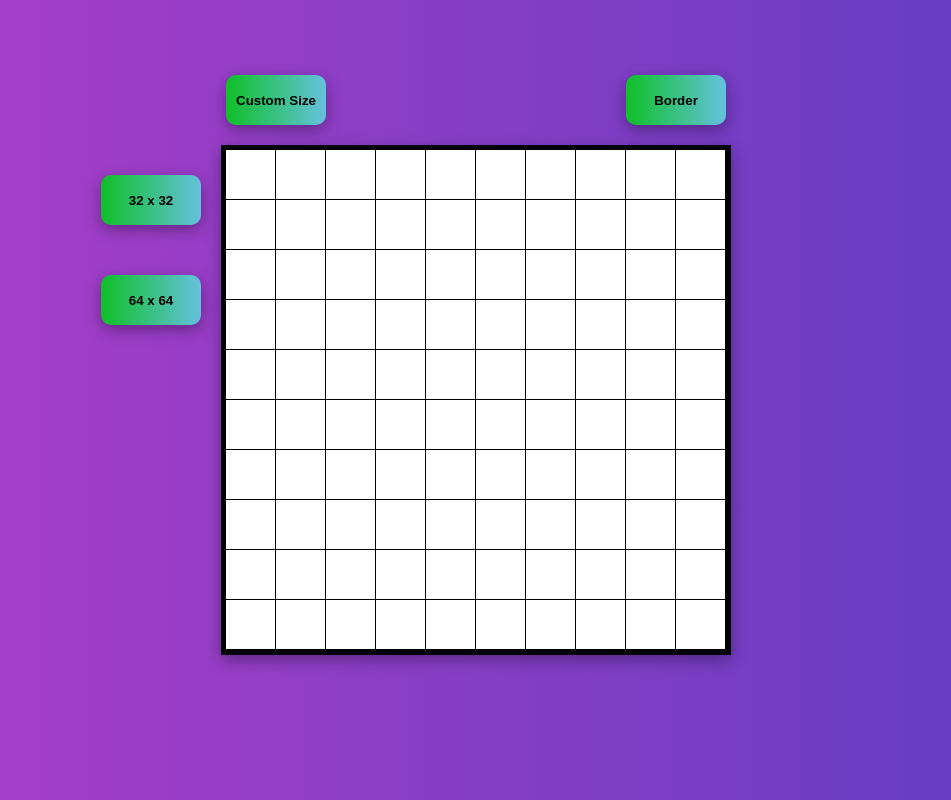
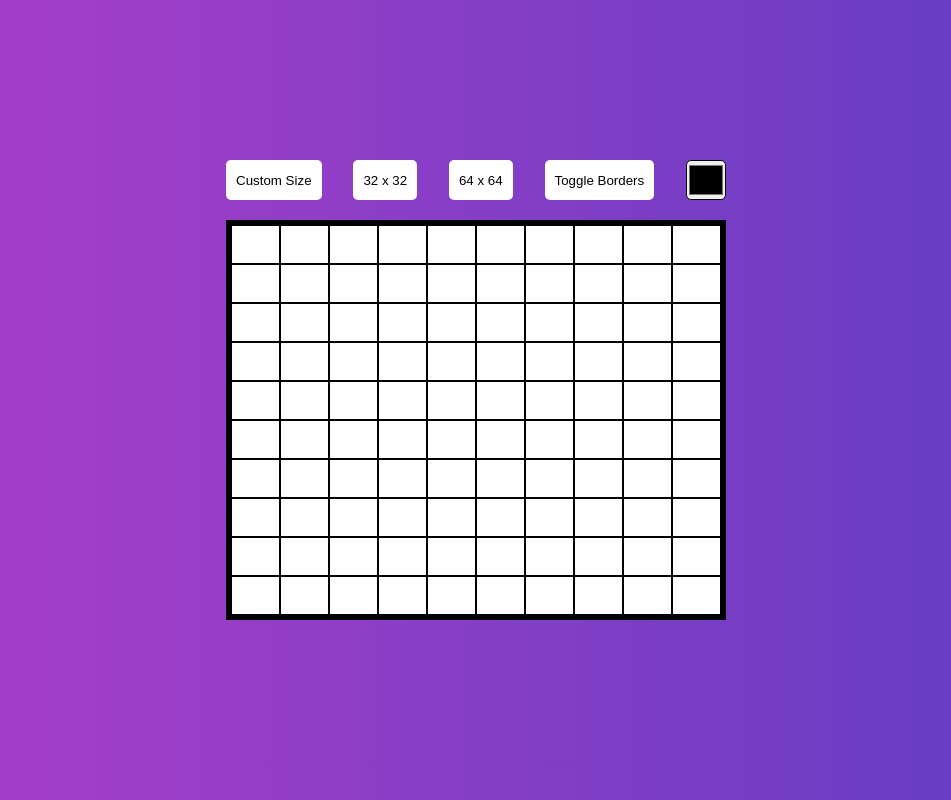
Before and after one commit to Andrtsit/Etch-a-sketch, a plain HTML site: page index.html in a window 1280 px wide. Shown: the whole page, without its empty margins (164-1115 px from the left). Drawn offline with Linux system fonts and the light colour scheme.

Commit message:
Refactoring the code,next step is make it responsive and add in some more features

```diff
--- /dev/null
+++ b/app.js
@@ -0,0 +1,100 @@
+"use strict";
+(()=> {
+// SELECTING DOM ELEMENTS
+const container = document.querySelector(".container");
+const customSizeBtn = document.getElementById("custom-size-btn")
+const size32Btn = document.getElementById('fixed-size-32');
+const size64Btn = document.getElementById('fixed-size-64');
+const toggleBtn = document.getElementById('toggle');
+const colorInput = document.getElementById('color-option');
+
+// STATES?KINDA
+
+let currentColor  = 'black';
+let isDrawing = false;
+let currentButton = null;
+
+// FUNCTION FOR CREATING EACH GRID
+
+const createGrid = function(dimension){
+
+ container.style.setProperty("--grid-size", dimension);
+ container.innerHTML ="";
+
+ for(let i = 1; i <= dimension * dimension ; i++){
+  const cell = document.createElement('div');
+  cell.classList.add('box',"border");
+  container.appendChild(cell);
+}
+
+}
+
+// BY DEFAULT THE APP STARTS WITH A 10X10 GRID
+createGrid(10)
+
+
+// EVENT LISTENERS FOR DRAWING /MOUSEEVENTS
+container.addEventListener("mousedown", function (e) {
+  if (e.button === 0 || e.button === 2) {
+    isDrawing = true;
+    currentButton = e.button;
+    e.preventDefault();
+  }
+});
+
+container.addEventListener("mouseup", function () {
+  isDrawing = false;
+  currentButton = null;
+});
+
+container.addEventListener("mouseleave", function () {
+  isDrawing = false;
+  currentButton = null;
+});
+
+container.addEventListener("mouseover", function (e) {
+  if (e.target.classList.contains("box") && isDrawing) {
+    if (currentButton === 0) {
+      e.target.style.backgroundColor = currentColor;
+    } else if (currentButton === 2) {
+      e.target.style.backgroundColor = "#fff"; // BY DEFAULT ACTS LIKE AN ERASER , MAYBE I WILL ADD A SELECTION FOR THE RIGHT CLICK AS WELL
+    }
+  }
+});
+// DISABLING RIGHT CLICK POP UP INSIDE THE CONTAINER
+container.addEventListener("contextmenu", function (e) {
+  e.preventDefault();
+});
+
+// LISTENERS FOR THE BUTTONS /OPTIONS
+
+customSizeBtn.addEventListener("click", function () {
+ let gridsize = parseInt(
+ prompt("Choose the dimensions of the grid (this is a 10x10 by default , enter a number between 1-100"));
+
+ if(gridsize > 0 && gridsize <= 100)createGrid(gridsize);
+ else {
+  alert("Not a valid number")
+  createGrid(10)
+}
+});
+
+size32Btn.addEventListener("click", function(){
+  createGrid(32)
+});
+
+size64Btn.addEventListener("click", function(){
+  createGrid(64)
+});
+toggleBtn.addEventListener("click",function(){
+  const boxes = document.querySelectorAll(".box");
+  boxes.forEach((box)=> {
+  box.classList.toggle('border')
+  })
+})
+
+colorInput.addEventListener("change", function(e) {
+  currentColor = e.target.value;
+}
+)
+})();
--- a/index.html
+++ b/index.html
@@ -3,16 +3,19 @@
   <head>
     <meta charset="UTF-8" />
     <meta name="viewport" content="width=device-width, initial-scale=1.0" />
-    <link rel="stylesheet" href="style.css" />
-    <script defer src="script.js"></script>
-    <title>Etc a sketch</title>
+    <link rel="stylesheet" href="styles.css" />
+    <script defer src="app.js"></script>
+    <title>Sketch-It</title>
   </head>
   <body>
-    <div class="container">
-      <button id="fix-size-1">32 x 32</button>
-      <button id="fix-size-2">64 x 64</button>
-      <button class="btn">Custom Size</button>
-      <button id="border-btn">Border</button>
-    </div>
+    <header class="options">
+      <button id="custom-size-btn">Custom Size</button>
+      <button id="fixed-size-32">32 x 32</button>
+      <button id="fixed-size-64">64 x 64 </button>
+      <button id="toggle">Toggle Borders</button>
+      <input type="color"  id="color-option"></input>
+    </header>
+      <main class="container"></main>
+      <footer></footer>
   </body>
 </html>
--- a/script.js
+++ /dev/null
@@ -1,57 +0,0 @@
-"use strict";
-
-const app = function () {
-  const container = document.querySelector(`.container`);
-  const btn = document.querySelector(`.btn`);
-  const btnBorder = document.getElementById(`border-btn`);
-  const thirthyTwo = document.getElementById(`fix-size-1`);
-  const sixtyFour = document.getElementById(`fix-size-2`);
-
-  const createGrid = function (dimension) {
-    document.documentElement.style.setProperty("--grid-size", dimension);
-
-    for (let i = 1; i <= dimension; i++) {
-      let newRow = document.createElement(`div`);
-      newRow.classList.add(`row`);
-      for (let n = 1; n <= dimension; n++) {
-        let newBox = document.createElement(`div`);
-        newBox.classList.add(`box`);
-        newBox.classList.add(`border`);
-        newRow.appendChild(newBox);
-        newBox.addEventListener(`mouseover`, function () {
-          this.style.backgroundColor = `black`;
-          console.log(document.querySelectorAll(`.box`));
-        });
-      }
-      container.appendChild(newRow);
-    }
-  };
-  createGrid(10);
-
-  btn.addEventListener(`click`, function () {
-    let gridsize = parseInt(
-      prompt(`What are the dimensions you want for this grid ?(1-100 value)`)
-    );
-
-    document.querySelectorAll(`.box`).forEach((box) => box.remove());
-
-    if (gridsize > 0 && gridsize <= 100) createGrid(gridsize);
-    else alert(`not a valid number`);
-  });
-  btnBorder.addEventListener(`click`, function () {
-    document
-      .querySelectorAll(`.box`)
-      .forEach((box) => box.classList.toggle(`border`));
-  });
-
-  sixtyFour.addEventListener(`click`, function () {
-    document.querySelectorAll(`.box`).forEach((box) => box.remove());
-    createGrid(64);
-  });
-  thirthyTwo.addEventListener(`click`, function () {
-    document.querySelectorAll(`.box`).forEach((box) => box.remove());
-    createGrid(32);
-  });
-};
-
-app();
--- a/style.css
+++ /dev/null
@@ -1,103 +0,0 @@
-* {
-  margin: 0;
-  padding: 0;
-  box-sizing: border-box;
-}
-
-html {
-  font-size: 62.5%;
-  box-sizing: border-box;
-}
-body {
-  width: 100%;
-  height: 100vh;
-  background: linear-gradient(90deg, #ae3ec9, #5f3dc4);
-}
-/* HELPER CLASS */
-.border {
-  border-right: 1px solid black;
-  border-bottom: 1px solid black;
-}
-
-.btn {
-  position: absolute;
-  top: -15%;
-  left: 0;
-  width: 100px;
-  height: 50px;
-  border-radius: 10px;
-  background: linear-gradient(90deg, rgb(15, 192, 39), rgb(100, 193, 221));
-  border: none;
-  font-weight: bold;
-
-  box-shadow: rgba(0, 0, 0, 0.35) 0px 5px 15px;
-}
-
-#border-btn {
-  position: absolute;
-  top: -15%;
-  right: 0;
-  width: 100px;
-  height: 50px;
-  border-radius: 10px;
-  background: linear-gradient(90deg, rgb(15, 192, 39), rgb(100, 193, 221));
-  border: none;
-  font-weight: bold;
-  box-shadow: rgba(0, 0, 0, 0.35) 0px 5px 15px;
-}
-
-#fix-size-1 {
-  position: absolute;
-  top: 5%;
-  left: -25%;
-  width: 100px;
-  height: 50px;
-  border-radius: 10px;
-  background: linear-gradient(90deg, rgb(15, 192, 39), rgb(100, 193, 221));
-  border: none;
-  font-weight: bold;
-  box-shadow: rgba(0, 0, 0, 0.35) 0px 5px 15px;
-}
-
-#fix-size-2 {
-  position: absolute;
-  top: 25%;
-  left: -25%;
-  width: 100px;
-  height: 50px;
-  border-radius: 10px;
-  background: linear-gradient(90deg, rgb(15, 192, 39), rgb(100, 193, 221));
-  border: none;
-  font-weight: bold;
-  box-shadow: rgba(0, 0, 0, 0.35) 0px 5px 15px;
-}
-
-.container {
-  background-color: #fff;
-  box-sizing: content-box;
-  position: absolute;
-  top: 50%;
-  left: 50%;
-  transform: translate(-50%, -50%);
-  width: 50rem;
-  height: 50rem;
-  display: flex;
-  flex-direction: column;
-  gap: 0rem;
-  border: 5px solid black;
-  justify-content: center;
-  align-items: center;
-  box-shadow: rgba(0, 0, 0, 0.35) 0px 5px 15px;
-}
-.row {
-  display: flex;
-  border: none;
-  background-color: black;
-}
-
-.box {
-  background-color: #fff;
-  height: calc(50rem / var(--grid-size));
-  width: calc(50rem / var(--grid-size));
-  flex: 1;
-}
--- /dev/null
+++ b/styles.css
@@ -0,0 +1,65 @@
+* {
+  margin: 0;
+  padding: 0;
+  box-sizing: border-box;
+}
+
+html {
+  font-size: 62.5%;
+  box-sizing: border-box;
+}
+body {
+  width: 100vw;
+  height:100vh;
+  display: flex;
+  flex-direction: column;
+  gap:2rem;
+  justify-content: center;
+  align-items: center;
+  background: linear-gradient(90deg, #ae3ec9, #5f3dc4);
+}
+
+.container {
+  border:5px solid black;
+  background-color: black;
+  height: 40rem;
+  width: 50rem;
+  display: grid;
+  grid-template-columns: repeat(var(--grid-size), 1fr);
+  grid-template-rows:    repeat(var(--grid-size), 1fr);
+}
+
+.options {
+  width: 50rem;
+  display: flex;
+  justify-content: space-between;
+  border-radius: 5px  ;
+}
+
+button {
+  padding:1rem;
+  border-radius:5px;
+  background-color: white;
+  color:black;
+  border:none;
+  cursor: pointer;
+}
+
+button:hover{
+   color:white;
+   background-color: black;
+}
+
+input {
+  width:4rem;
+  height:4rem;
+  border-radius: 5px;
+}
+
+.box {
+  background-color: #fff;
+
+}
+.border{
+  border:1px solid black;
+}
```
